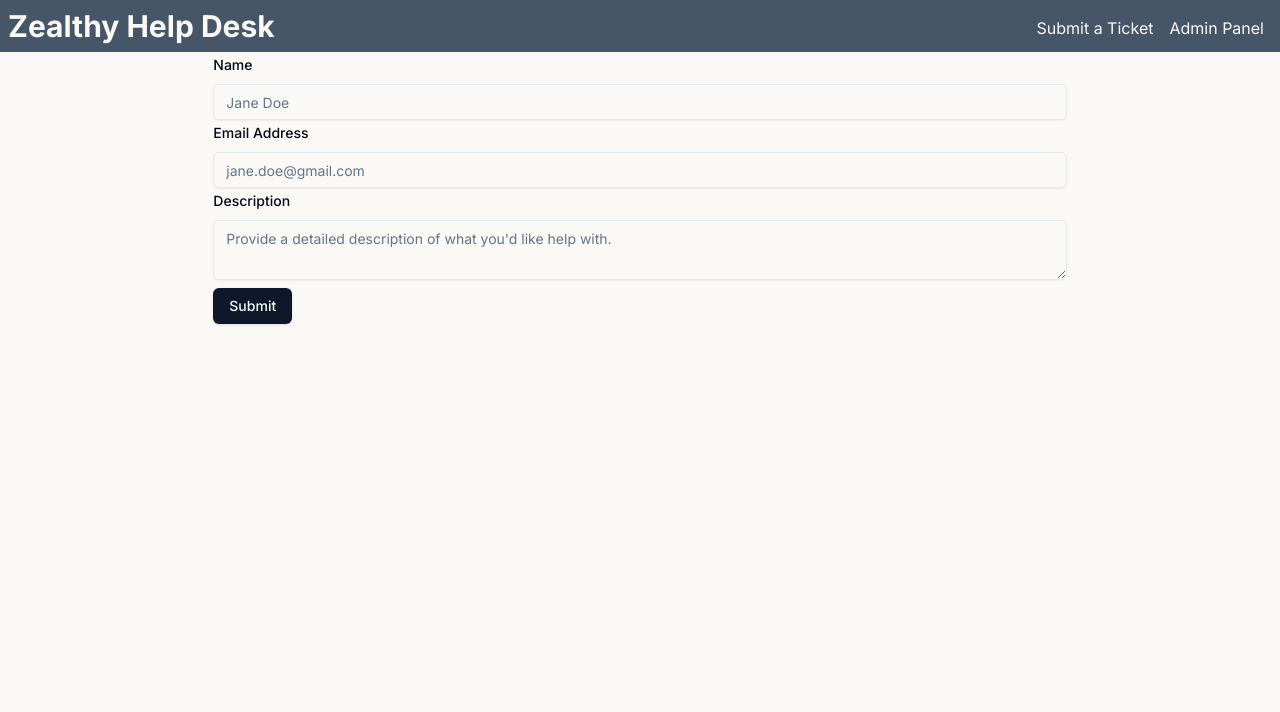
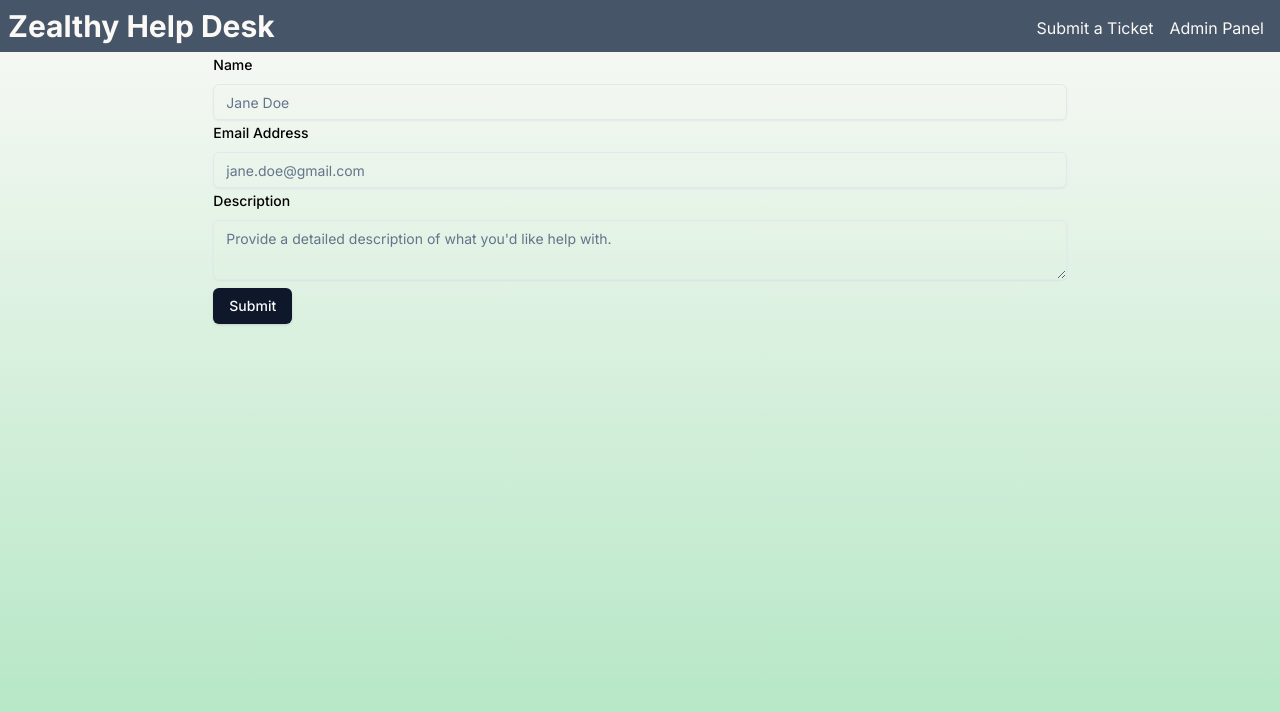
Before and after one commit to jdvplus/stealth-helpdesk-frontend, a Next.js app: page / in a window 1280 px wide. Shown: the top 712 px of the page. Built offline with nearby package versions, Linux system fonts and the light colour scheme; no server answers.

Commit message:
clean up TicketSubmissionForm component, add global styling, add background gradient

```diff
--- a/src/app/globals.css
+++ b/src/app/globals.css
@@ -70,7 +70,8 @@
   * {
     @apply border-border;
   }
-    body {
-      @apply bg-background text-foreground;
+
+  html {
+    @apply p-0 m-0 h-full bg-gradient-to-b from-white to-[#aee5c0];
   }
 }
--- a/src/app/layout.tsx
+++ b/src/app/layout.tsx
@@ -18,7 +18,7 @@ export default function RootLayout({
 }>) {
   return (
     <html lang='en'>
-      <body className={`bg-white ${inter.className}`}>
+      <body className={inter.className}>
         <Navbar />
 
         {children}
--- a/src/components/Navbar.tsx
+++ b/src/components/Navbar.tsx
@@ -2,7 +2,7 @@ import Link from 'next/link';
 
 const Navbar = () => {
   return (
-    <header className='sticky top-0 flex py-2 bg-slate-600 text-[#FAF9F6]'>
+    <header className='sticky top-0 flex py-2 bg-slate-600 text-white'>
       <span className='w-1/2 ml-2 font-bold text-3xl'>Zealthy Help Desk</span>
 
       <nav className='w-1/2 pt-2'>
--- a/src/components/TicketSubmissionForm.tsx
+++ b/src/components/TicketSubmissionForm.tsx
@@ -1,9 +1,12 @@
 'use client';
 
+/* deps */
 import { z } from 'zod';
 import { useForm } from 'react-hook-form';
 import { zodResolver } from '@hookform/resolvers/zod';
+import { useState } from 'react';
 
+/* components */
 import { Button } from '@/components/ui/button';
 import {
   Form,
@@ -16,18 +19,24 @@ import {
 import { Input } from '@/components/ui/input';
 import { Textarea } from '@/components/ui/textarea';
 
+// TODO: figure this out
+const apiUrl =
+  process.env.API_URL || 'https://zealthy-helpdesk-backend-jdv724.vercel.app';
+
 const formSchema = z.object({
   name: z
     .string()
     .min(2, { message: 'Name must be at least 2 characters.' })
     .max(50, { message: 'Name cannot be longer than 50 characters.' }),
   email: z.string().email({ message: 'Please enter a valid email address.' }),
-  description: z.string().min(4, {
+  description: z.string().min(1, {
     message: "Please include a description of what you'd like help with.",
   }),
 });
 
-const TicketSubmissionForm = () => {
+export default function TicketSubmissionForm() {
+  const [successMessage, setSuccessMessage] = useState<string>('');
+
   const form = useForm<z.infer<typeof formSchema>>({
     resolver: zodResolver(formSchema),
     defaultValues: {
@@ -37,9 +46,19 @@ const TicketSubmissionForm = () => {
     },
   });
 
-  const onSubmit = (values: z.infer<typeof formSchema>) => {
-    // TODO: make POST request to /tickets on api
-    console.log('values', values);
+  const onSubmit = async (
+    values: z.infer<typeof formSchema>
+  ): Promise<void> => {
+    const { name, email, description } = values;
+
+    const res = await fetch(`${apiUrl}/tickets`, {
+      method: 'POST',
+      headers: { 'Content-Type': 'application/json' },
+      body: JSON.stringify({ name, email, description }),
+    });
+    const data = (await res.json()) as string;
+
+    setSuccessMessage(data);
   };
 
   return (
@@ -100,9 +119,9 @@ const TicketSubmissionForm = () => {
         <Button type='submit' className='mt-2'>
           Submit
         </Button>
+
+        {successMessage && <div>{successMessage}</div>}
       </form>
     </Form>
   );
-};
-
-export default TicketSubmissionForm;
+}
```
Also changed, not shown: 1 other file (tests, documents, lock files or other folders). Lines whose indentation alone changed are shown as unchanged.
